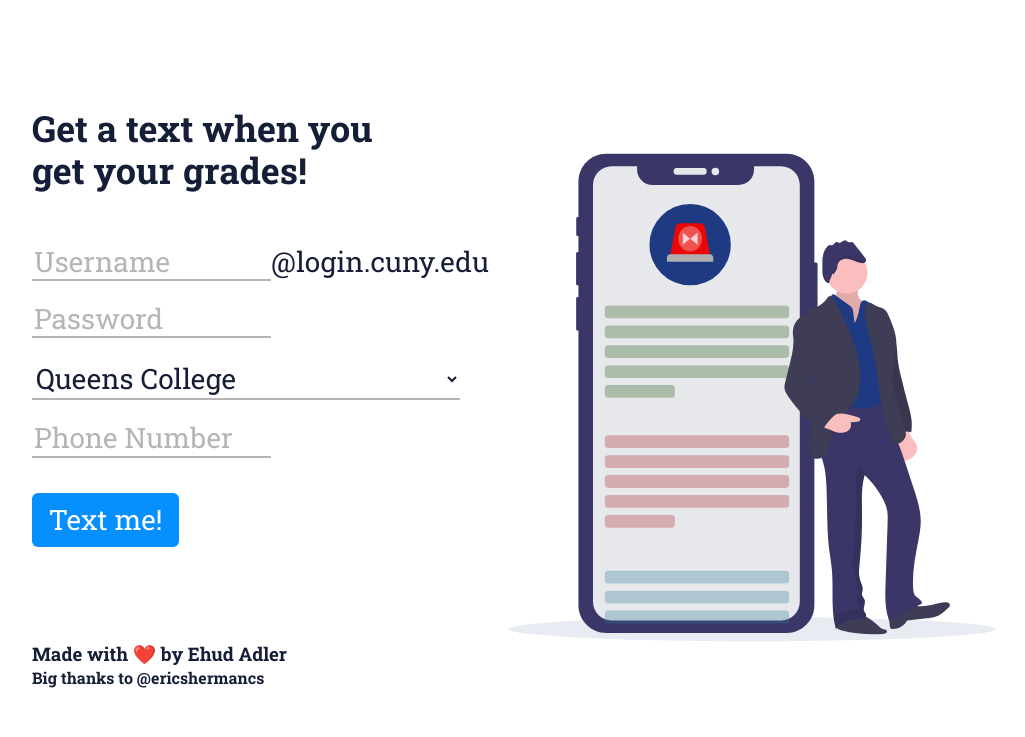
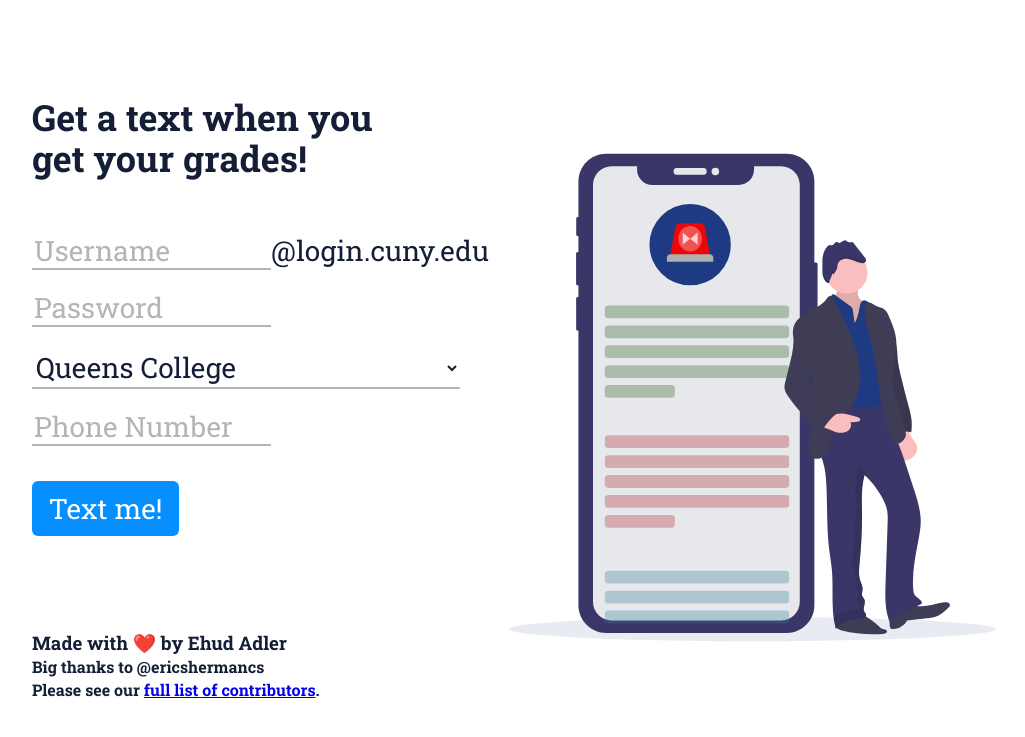
Before and after one commit to Grade-Notifier/GN-Core, a PHP site: page / in a window 1280 px wide. Shown: the top 737 px of the page, without its empty margins (120-1145 px from the left). Run offline with PHP 8.4, Linux system fonts and the light colour scheme; style sheets or scripts are compiled from the project's sources.

Commit message:
Add link to list of contributors

```diff
--- a/index.php
+++ b/index.php
@@ -197,6 +197,7 @@ Get a text when you<br>get your grades!
 <div class="credits">
 <h3 class="credit">Made with ❤️  by Ehud Adler</h3>
 <h4 class="credit">Big thanks to @ericshermancs</h4>
+<h4 class="credit">Please see our <a href="https://github.com/Grade-Notifier/GN-Core/blob/master/CONTRIBUTORS.md" title="Contributors">full list of contributors</a>.</h4>
 </div>
 </div>
 
```
